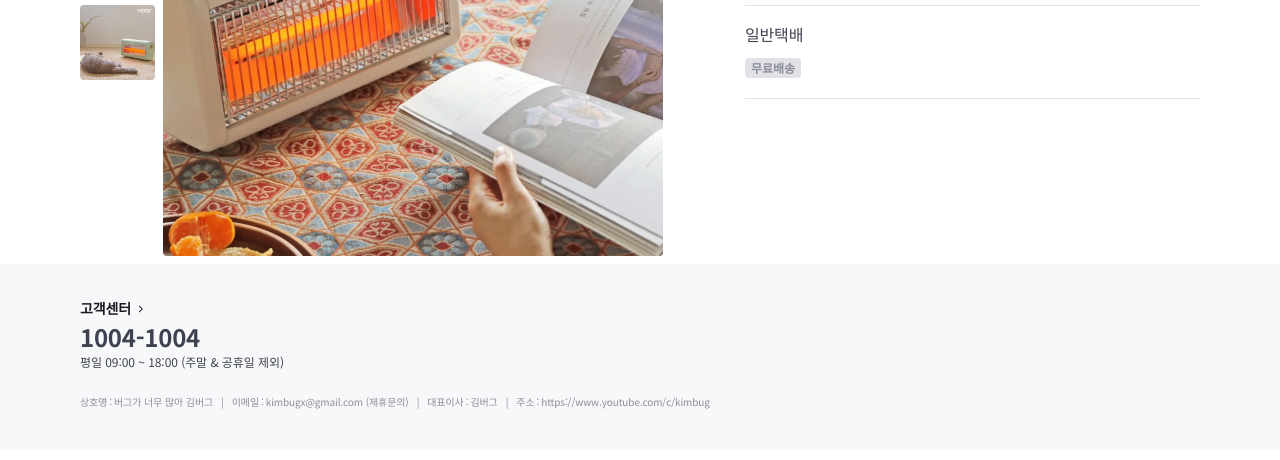
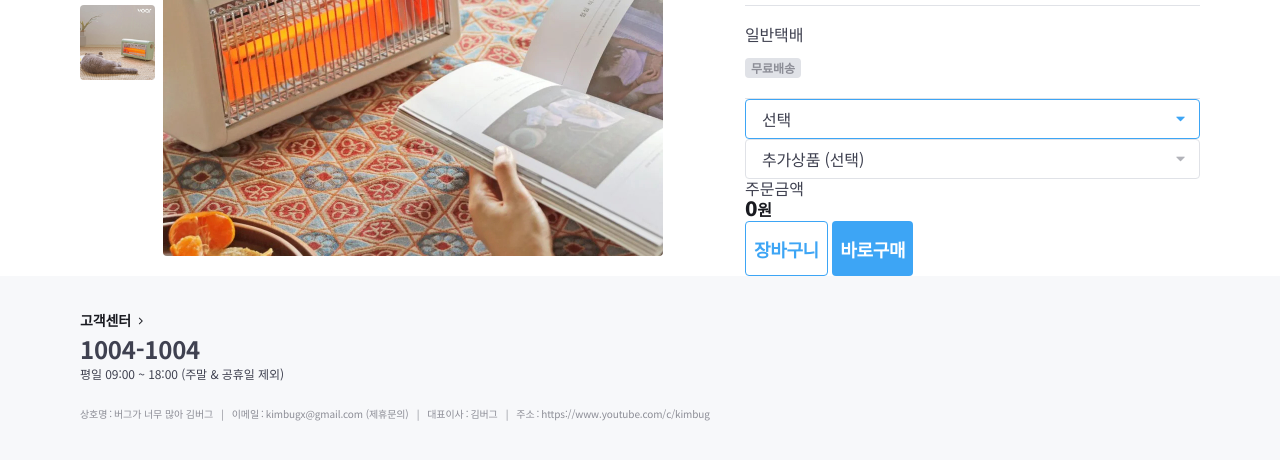
Before and after one commit to sorayeon/tohou, a website: page index.html in a window 1280 px wide. Shown: the part 462-922 px from the top of the page. Drawn offline with nearby package versions, Linux system fonts and the light colour scheme; files that its build step writes are made by us from their sources; files whose address does not match are found by name.

Commit message:
Order Form - 마크업 완료

```diff
--- a/index.html
+++ b/index.html
@@ -452,6 +452,54 @@
                 <strong class="tag-gray">무료배송</strong>
               </div>
             </section>
+
+            <form class="order-form lg-only" action="#" method="POST">
+              <div class="order-inputs">
+                <div class="select-group is-active">
+                  <select class="form-select" id="selet-1" required>
+                    <option value="1">선택</option>
+                    <option value="1">선택사항 1</option>
+                    <option value="2">선택사항 2</option>
+                    <option value="3">선택사항 3</option>
+                    <option value="4">선택사항 4</option>
+                    <option value="5">선택사항 5</option>
+                  </select>
+                  <i class="ic-caret" aria-hidden></i>
+                </div>
+                <div class="select-group">
+                  <select class="form-select" id="selet-2">
+                    <option value="1">추가상품 (선택)</option>
+                    <option value="1">선택사항 1</option>
+                    <option value="2">선택사항 2</option>
+                    <option value="3">선택사항 3</option>
+                    <option value="4">선택사항 4</option>
+                    <option value="5">선택사항 5</option>
+                  </select>
+                  <i class="ic-caret" aria-hidden></i>
+                </div>
+              </div>
+
+              <dl class="order-summary">
+                <dt>주문금액</dt>
+                <dd>
+                  <output for="select-1 select-2">
+                    <div class="price-20">
+                      <strong class="amount">0</strong>
+                      <span class="currency">원</span>
+                    </div>
+                  </output>
+                </dd>
+              </dl>
+
+              <div class="button-group">
+                <button type="button" class="btn-outlined btn-55">
+                  장바구니
+                </button>
+                <button type="submit" class="btn-primary btn-55">
+                  바로구매
+                </button>
+              </div>
+            </form>
           </div>
         </div>
       </div>
```
